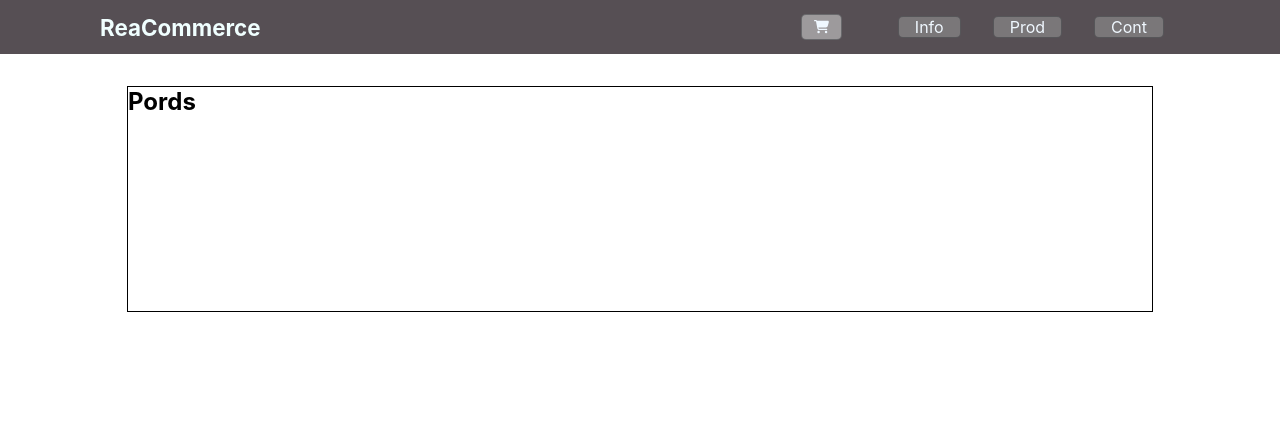
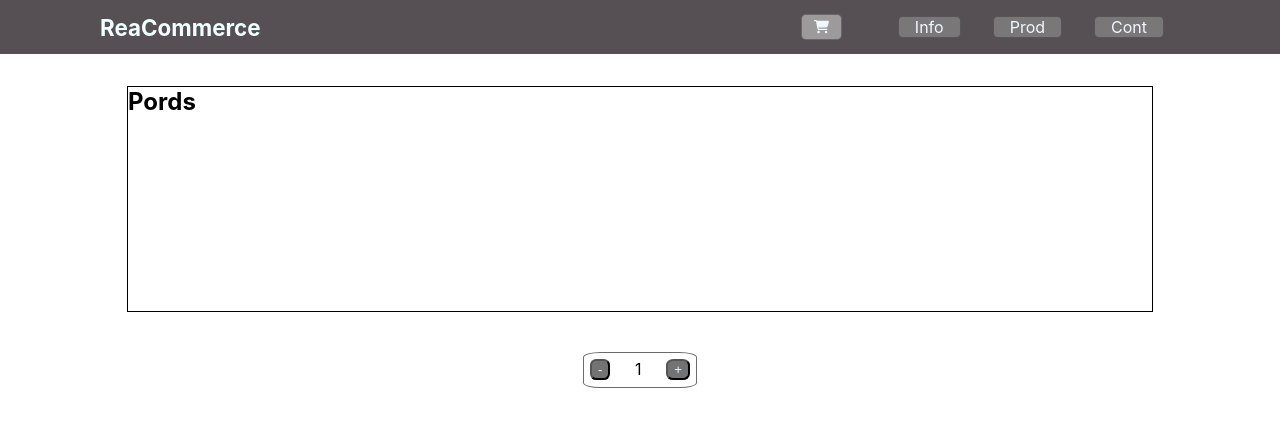
Before and after one commit to TomasZerbino/e-comerce-Zerbino, a React (Create React App) app: page / in a window 1280 px wide. Shown: the top 426 px of the page. Built offline with nearby package versions, Linux system fonts and the light colour scheme.

Commit message:
Componentes II

```diff
--- a/src/App.js
+++ b/src/App.js
@@ -2,12 +2,14 @@ import logo from './logo.svg';
 import './App.css';
 import NavBar from './components/NavBar';
 import ItemListContainer from './components/ItemListContainer';
+import ItemCount from './components/ItemCount';
 
 function App() {
   return (
     <div className="App">
       <NavBar/>
       <ItemListContainer/>
+      <ItemCount initial={1} stock={10}/>
 
     </div>
   );
--- /dev/null
+++ b/src/components/ItemCount.css
@@ -0,0 +1,16 @@
+.ItemCount{
+border: solid 1px rgba(24, 23, 23, 0.637);
+width: 100px;
+display: flex;
+justify-content: space-between;
+margin: auto;
+margin-top: 40px;
+padding: 0.4rem;
+border-radius: 15%;
+}
+
+.ItemCount button{
+    border-radius: 30%;
+    color: aliceblue;
+    background-color: rgba(0, 0, 0, 0.548);
+}
--- /dev/null
+++ b/src/components/ItemCount.js
@@ -0,0 +1,29 @@
+import React, { useState } from 'react'
+import "./ItemCount.css"
+function ItemCount(props) {
+
+    const [cont, setCont] = useState(props.initial);
+
+    const decrement = () =>{
+        if (cont <= props.initial) {
+            cont = props.initial
+        }
+        setCont(cont - 1)
+    }
+    const increment = () =>{
+        if(cont >= props.stock){
+           cont = props.stock
+        }
+        setCont(cont + 1)
+    }
+
+  return (
+    <div className='ItemCount'>
+        <button onClick={ decrement}>-</button>
+        <span>{cont}</span>
+        <button onClick={ increment }>+</button>
+    </div>
+  )
+}
+
+export default ItemCount
```
